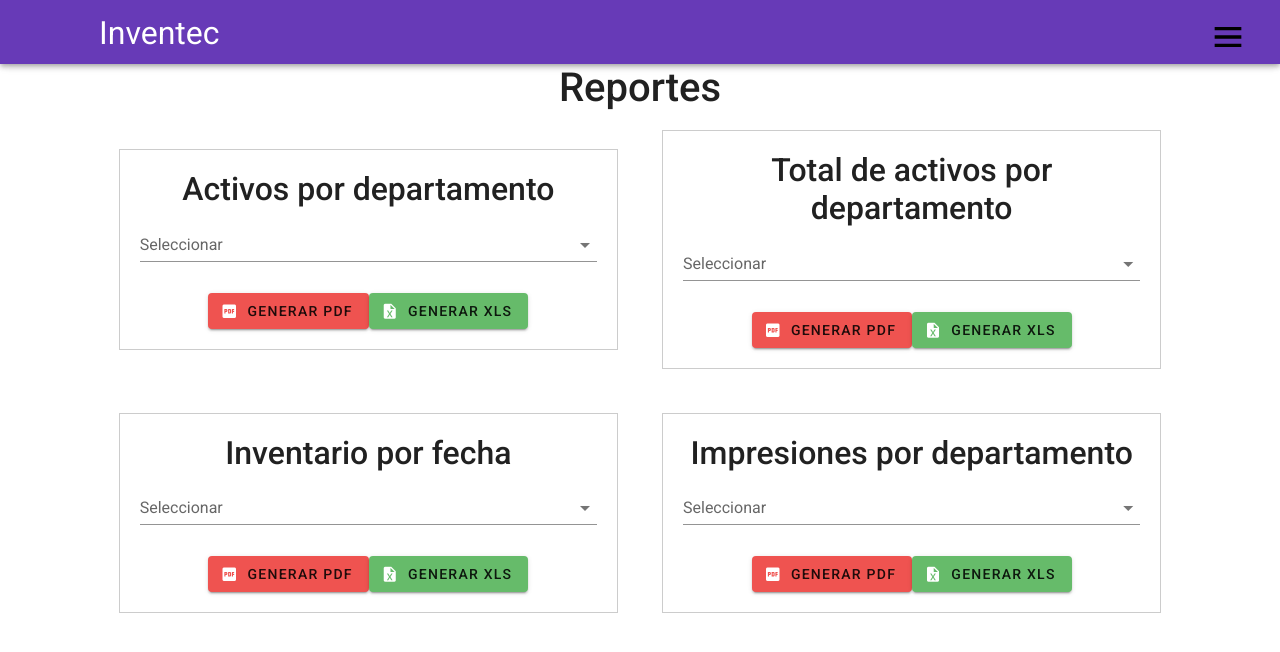
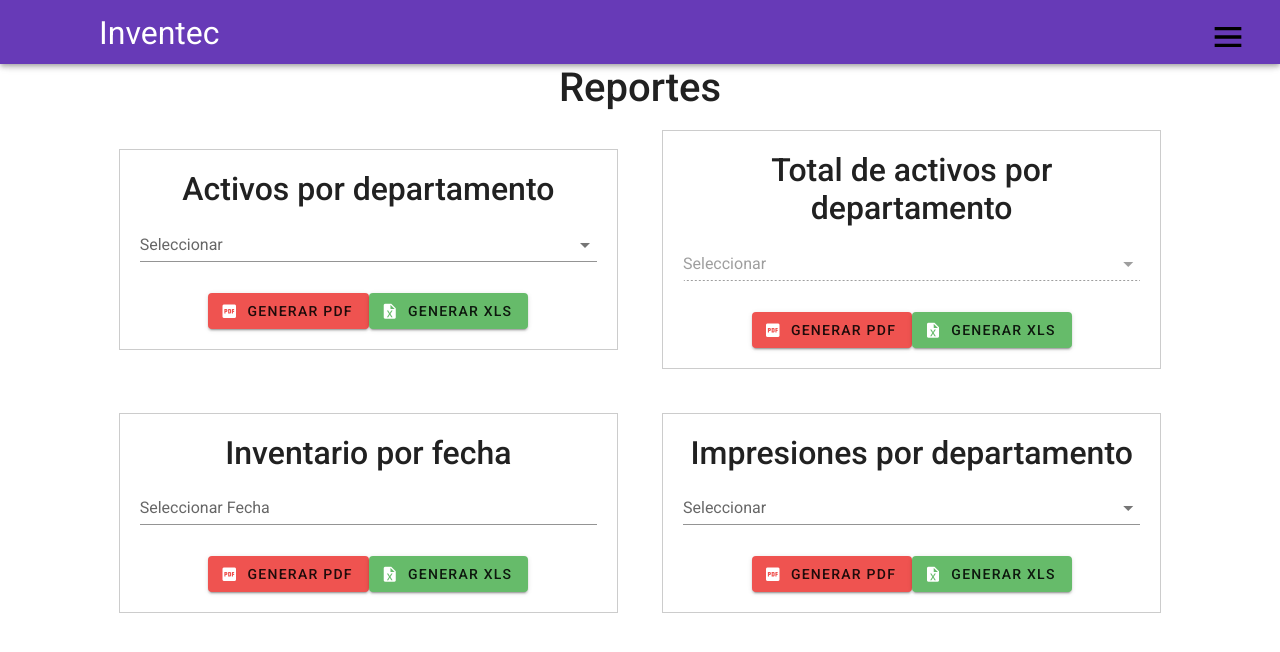
Before and after one commit to albertocordov/InvenTec-vue, a Vue app: page /reports in a window 1280 px wide. Shown: the top 652 px of the page. Built offline with nearby package versions, Linux system fonts and the light colour scheme.

Commit message:
Corrección combo jefes en agregar área

```diff
--- a/src/api/routes/departments.js
+++ b/src/api/routes/departments.js
@@ -204,7 +204,8 @@ router.get('/api/areas/:areaid', async (req, res) => {
         A.areanombre,
         J.jefenombre,
         D.depdepto,
-        D.depclave
+        D.depclave,
+        J.jefeid
       FROM areas A
       JOIN jefes J ON A.jefeid = J.jefeid
       JOIN departamentos D ON A.depclave = D.depclave
--- a/src/views/departments.vue
+++ b/src/views/departments.vue
@@ -377,7 +377,6 @@ export default {
         },
         confirmaEliminarElemento(id, tipo) {
             // Obtén el activo a eliminar por su ActId
-            console.log("prueba: " + id);
             this.tipoDataTable = tipo;
             this.elementoEliminar.elementoNombre = id;
             this.elementoAEliminar = true;
@@ -419,7 +418,6 @@ export default {
             axios
                 .put(`http://localhost:3000/api/departments/setDepto/${this.idDeptoEditar}`, this.nuevoDepartamento)
                 .then((response) => {
-                    //console.log('Departamento actualizado con éxito:', response.data);
                     this.alertaToast("success", "Departamento actualizado con éxito.");
 
                     // Actualiza el departamento en la lista
@@ -473,14 +471,9 @@ export default {
                     this.alertaToast("error", "Error al editar area: " + error);
                 });
         },
-        filtrarJefesPorDepartamento() {
-            // Filtra los jefes por el departamento seleccionado
-            console.log('Departamento seleccionado:', this.nuevaArea.depdepto);
+        async filtrarJefesPorDepartamento() {
             if (this.nuevaArea.depdepto) {
-                this.managerOptions = this.jefesCombo.filter(jefe => jefe.depclave === this.nuevaArea.depdepto);
-            } else {
-                // Si no hay departamento seleccionado, muestra todos los encargados
-                this.managerOptions = this.jefesCombo;
+                this.managerOptions = this.jefesCombo.filter(jefe => jefe.depclave === this.nuevaArea.depdepto.depclave);
             }
         },
         editarArea(id) {
@@ -502,7 +495,6 @@ export default {
             this.mostrarModalDepto = true;
         },
         cargarDepartamentoPorId(depClave) {
-            console.log(depClave)
             axios
                 .get(`http://localhost:3000/api/departments/${depClave}`)
                 .then((response) => {
@@ -521,7 +513,6 @@ export default {
                 });
         },
         cargarJefePorId(jefeid) {
-            console.log(jefeid)
             axios
                 .get(`http://localhost:3000/api/jefes/${jefeid}`)
                 .then((response) => {
@@ -532,9 +523,6 @@ export default {
                     this.nuevoJefe.departamento = response.data[0].departamento;
                     this.nuevoJefe.depclave = response.data[0].depclave;
                     this.nuevoJefe.jefetipo_desc = response.data[0].jefetipo;
-
-                    console.log("Este es: " + this.nuevoJefe.depclave);
-                    console.log("Este es2: " + this.nuevoJefe.jefetipo_desc);
 
                     // Buscar el departamento correspondiente en la lista de departamentos
                     const departamentoSeleccionado = this.departamentos.find(
@@ -552,22 +540,27 @@ export default {
                 });
         },
         cargarAreaPorId(depClave) {
-            console.log(depClave)
             axios
                 .get(`http://localhost:3000/api/areas/${depClave}`)
-                .then((response) => {
+                .then(async (response) => {
 
                     // Carga los datos del activo en el formulario
                     this.nuevaArea.areaid = response.data[0].areaid;
                     this.nuevaArea.areanombre = response.data[0].areanombre;
-                    this.nuevaArea.jefenombre = response.data[0].jefenombre;
 
                     // Buscar el departamento correspondiente en la lista de departamentos
                     const departamentoSeleccionado = this.departamentos.find(
                         (departamento) => departamento.depclave === response.data[0].depclave
                     );
 
+                    const encargado = this.jefesCombo.find(
+                        (jefe) => jefe.jefeid === response.data[0].jefeid
+                    );
+
                     this.nuevaArea.depdepto = departamentoSeleccionado || null;
+                    this.nuevaArea.jefenombre = encargado || null;
+
+                    await this.filtrarJefesPorDepartamento();
 
                     // Activa el modo de edición y muestra el formulario
                     this.edicionActiva = true;
@@ -705,7 +698,6 @@ export default {
         cargaDatosDeptos() {
             axios.get('http://localhost:3000/api/departments')
                 .then(response => {
-                    console.log(response.data)
                     this.departments = response.data;
                 })
                 .catch(error => {
@@ -772,9 +764,8 @@ export default {
 </script>
 
 <style>
-
-.btnagregar{
-margin-top: 15px;
+.btnagregar {
+    margin-top: 15px;
 
 }
 
@@ -784,9 +775,9 @@ margin-top: 15px;
 
 @media (max-width: 960px) {
 
-.btnagregardepart {
-    margin-top: 53.5px;
-}
+    .btnagregardepart {
+        margin-top: 53.5px;
+    }
 }
 
 
@@ -799,6 +790,4 @@ margin-top: 15px;
         opacity: 100%;
     }
 }
-
-
 </style>
--- a/src/views/inventory.vue
+++ b/src/views/inventory.vue
@@ -153,7 +153,6 @@ export default {
     // Obtener la lista de todas las áreas
     axios.get('http://localhost:3000/api/combo/areas')
       .then(response => {
-        console.log(response.data);
         this.areas = response.data;
       })
       .catch(error => {
@@ -259,7 +258,6 @@ export default {
       axios
         .put(`http://localhost:3000/api/inventory/actualizar/${this.idActivoAEditar}`, this.nuevoUsuario)
         .then((response) => {
-          console.log('Activo actualizado con éxito:', response.data);
           // Actualiza el activo en la lista
           const index = this.inventario.findIndex((item) => item.ActId === this.idActivoAEditar);
           if (index !== -1) {
@@ -344,7 +342,6 @@ export default {
         axios
           .delete(`http://localhost:3000/api/inventory/eliminar/${this.activoAEliminar.ActId}`)
           .then((response) => {
-            console.log(`Activo eliminado con éxito. ActId: ${this.activoAEliminar.ActId}`);
             // Elimina el activo de la lista
             const index = this.inventario.findIndex((item) => item.ActId === this.activoAEliminar.ActId);
             if (index !== -1) {
@@ -401,7 +398,6 @@ export default {
       axios
         .post('http://localhost:3000/api/inventory/registra', this.nuevoUsuario)
         .then((response) => {
-          console.log('Activo registrado con éxito:', response.data);
           this.inventario.push(this.nuevoUsuario);
           this.nuevoUsuario = {
             idSep: '',
--- a/src/views/reports.vue
+++ b/src/views/reports.vue
@@ -21,7 +21,7 @@
       <v-col cols="12" md="6" lg="5">
         <div class="report-box">
           <h2>Total de activos por departamento</h2>
-          <v-select label="Seleccionar" :items="opciones"></v-select>
+          <v-select label="Seleccionar" :items="opciones" disabled></v-select>
           <v-btn @click="generarPDF(2)" color="red lighten-1">
             <v-icon left color="white">mdi-file-pdf-box</v-icon>
             Generar PDF
@@ -39,7 +39,28 @@
       <v-col cols="12" md="6" lg="5">
         <div class="report-box">
           <h2>Inventario por fecha</h2>
-          <v-select label="Seleccionar" :items="opciones"></v-select>
+          <v-menu
+            v-model="menuFecha"
+            :close-on-content-click="false"
+            :nudge-right="40"
+            transition="scale-transition"
+          >
+            <template v-slot:activator="{ on, attrs }">
+              <v-text-field
+                v-model="fechaSeleccionada"
+                label="Seleccionar Fecha"
+                readonly
+                v-on="on"
+                v-bind="attrs"
+              ></v-text-field>
+            </template>
+            <v-date-picker
+              v-model="fechaSeleccionada"
+              locale="es"
+              no-title
+              scrollable
+            ></v-date-picker>
+          </v-menu>
           <v-btn @click="generarPDF(3)" color="red lighten-1">
             <v-icon left color="white">mdi-file-pdf-box</v-icon>
             Generar PDF
```
